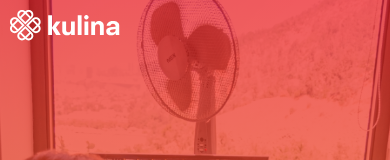
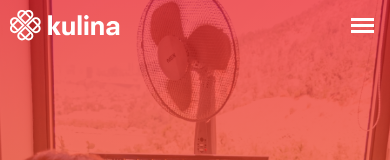
Before and after one commit to risyana/kulina-frontend, a React (Create React App) app: page / in a window 390 px wide. Shown: the top 160 px of the page. Built offline with nearby package versions, Linux system fonts and the light colour scheme.

Commit message:
add burger icon

```diff
--- a/src/components/Article/Article.js
+++ b/src/components/Article/Article.js
@@ -1,4 +1,4 @@
-import React, { Fragment } from 'react'
+import React from 'react'
 
 const Article = (props) => (
     <article className="App-article" style={{backgroundColor : props.bgcolor}} >
--- a/src/components/Header/Navigation/Navigation.js
+++ b/src/components/Header/Navigation/Navigation.js
@@ -14,8 +14,13 @@
             <li>
                 <a href=''> Internship</a>
             </li>
+        </ul>
 
-        </ul>
+        <div>
+            <span></span>
+            <span></span>
+            <span></span>
+        </div>
     </nav>
 )
 
--- a/src/style/style.css
+++ b/src/style/style.css
@@ -50,6 +50,8 @@
           text-decoration: none; }
         .header-container nav ul li a.active {
           color: white; }
+    .header-container nav div {
+      display: none; }
   .header-container h1 {
     z-index: 100;
     margin: 0 auto;
@@ -145,16 +147,37 @@
         .App-footer div div a i {
           font-size: 2em; }
 
+/*Toggle Drawer*/
+.Toggle-drawer {
+  display: none; }
+
 /*---mobile---*/
 @media (max-width: 900px) {
   .header-container {
     padding: 10px; }
     .header-container:before {
       background-image: linear-gradient(to bottom, red, #ff7300); }
-    .header-container nav img {
-      width: 110px; }
-    .header-container nav ul {
-      display: none; }
+    .header-container nav {
+      align-items: center; }
+      .header-container nav img {
+        width: 110px; }
+      .header-container nav ul {
+        display: none; }
+      .header-container nav div {
+        margin-right: 0;
+        width: 35px;
+        height: 25px;
+        display: flex;
+        flex-direction: column;
+        justify-content: space-between;
+        align-items: center;
+        padding: 5px;
+        box-sizing: border-box;
+        cursor: pointer; }
+        .header-container nav div span {
+          width: 90%;
+          height: 3px;
+          background-color: white; }
   .App-article {
     flex-direction: column;
     padding: 30px 15px; }
--- a/src/style/style.scss
+++ b/src/style/style.scss
@@ -43,6 +43,7 @@
     }
 
     nav {
+
         z-index: 100;
         display: flex;
         justify-content: space-between;
@@ -68,6 +69,10 @@
                     color : white;
                 }
             }
+        }
+
+        div {
+            display: none;
         }
     }
 
@@ -208,6 +213,18 @@
     }
 }
 
+/*Toggle Drawer*/
+
+.Toggle-drawer {
+    display: none;
+}
+
+
+
+
+
+
+
 /*---mobile---*/
 
 @media (max-width: 900px) {
@@ -220,11 +237,33 @@
 
         }
         nav {
+            align-items: center;
+
             img {
                 width: 110px;
             }
+
             ul {
                 display: none;
+            }
+
+            div {
+                margin-right: 0 ;
+                width: 35px;
+                height: 25px;
+                display: flex;
+                flex-direction: column;
+                justify-content: space-between;
+                align-items: center;
+                padding: 5px;
+                box-sizing: border-box;
+                cursor: pointer;
+
+                span {
+                    width: 90%;
+                    height: 3px;
+                    background-color: white;
+                }
             }
         }
     }
```
